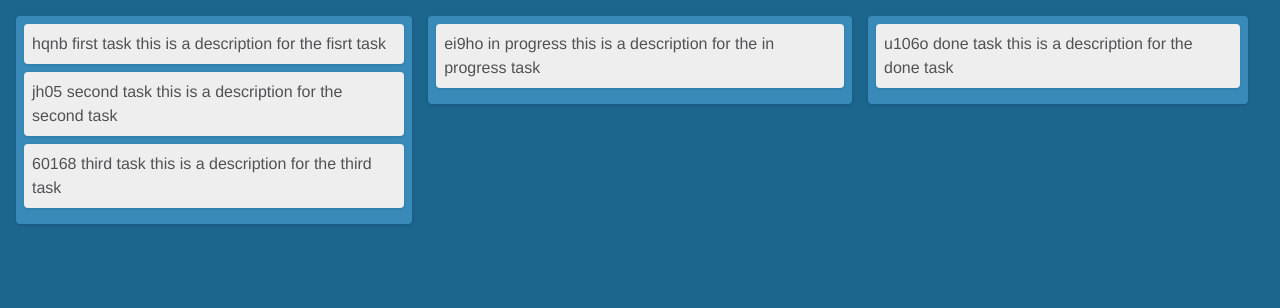
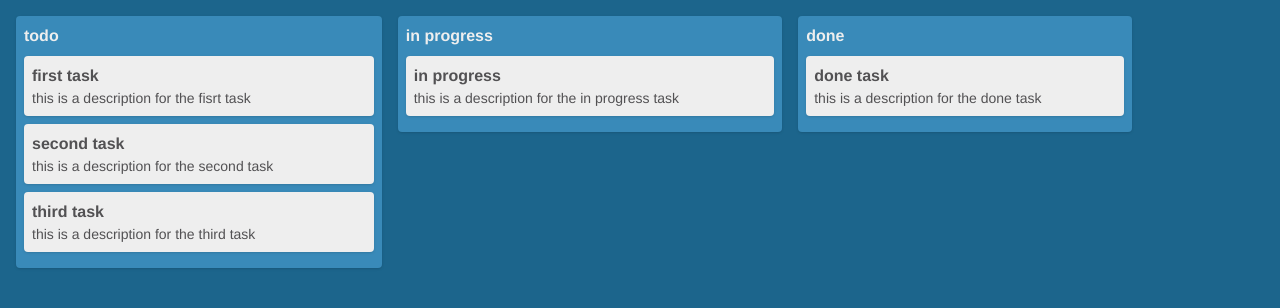
Before and after one commit to jiyuuki/workspace, a Vue app: page / in a window 1280 px wide. Shown: the top 308 px of the page. Built offline with nearby package versions, Linux system fonts and the light colour scheme.

Commit message:
add index

```diff
--- a/src/views/WorkSpaceView.vue
+++ b/src/views/WorkSpaceView.vue
@@ -2,19 +2,29 @@
   <div class="workspace">
     <div class="flex flex-row items-start">
       <div
-        v-for="column of workspace.columns"
-        :key="column.name"
+        v-for="(column, $columnIndex) of workspace.columns"
+        :key="$columnIndex"
         class="column"
       >
-        <div
-          v-for="task of column.tasks"
-          :key="task.id"
-          class="task"
-        >
-          {{ task.id }}
-          {{ task.name }}
-          {{ task.description }}
-          {{ task.user }}
+        <div class="flex items-center mb-2 font-bold">
+          {{ column.name }}
+        </div>
+        <div class="list-reset">
+          <div
+            v-for="(task, $taslIndex) of column.tasks"
+            :key="$taslIndex"
+            class="task"
+          >
+            <span class="w-full flex-no-shrink font-bold">
+              {{ task.name }}
+            </span>
+            <p
+              v-show="task.description"
+              class="w-full flex-no-shrink text-sm"
+            >
+              {{ task.description }}
+            </p>
+          </div>
         </div>
       </div>
     </div>
```
